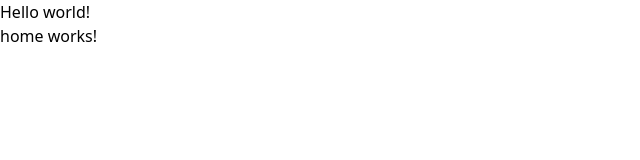
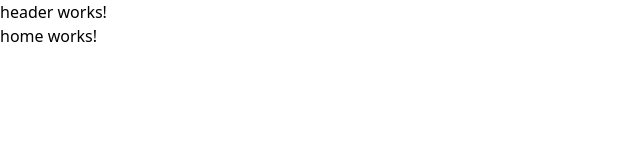
Before and after one commit to izadnia/tasksWithAngular, an Angular app: page /home in a window 1280 px wide. Shown: the top 160 px of the page, without its empty margins (0-640 px from the left). Built offline with nearby package versions, Linux system fonts and the light colour scheme.

Commit message:
app module updated

```diff
--- a/src/app/app.component.html
+++ b/src/app/app.component.html
@@ -1,4 +1,4 @@
 <h1 class="text-3xl font-bold underline">
-  Hello world!
+  <app-header></app-header>
   <router-outlet></router-outlet>
 </h1>
--- a/src/app/app.module.ts
+++ b/src/app/app.module.ts
@@ -4,11 +4,15 @@
 import { AppRoutingModule } from './app-routing.module';
 import { AppComponent } from './app.component';
 import { HomeComponent } from './components/home/home.component';
+import { HeaderComponent } from './layouts/header/header.component';
+import { FooterComponent } from './layouts/footer/footer.component';
 
 @NgModule({
   declarations: [
     AppComponent,
-    HomeComponent
+    HomeComponent,
+    HeaderComponent,
+    FooterComponent
   ],
   imports: [
     BrowserModule,
```
